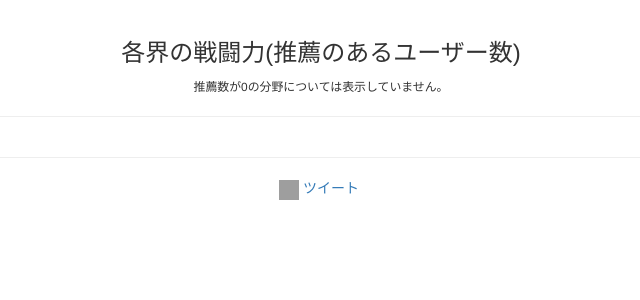
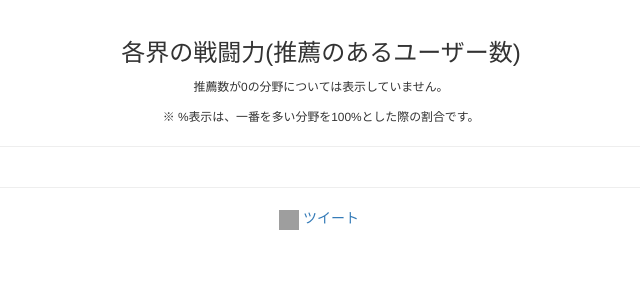
Before and after one commit to nakazye/ProgrammerProfile, a Django app: page /stats/ in a window 1280 px wide. Shown: the part 52-352 px from the top of the page, without its empty margins (319-959 px from the left). Run offline with Django 3.2, Linux system fonts and the light colour scheme; parts of the project's set-up code (start-up, migrations or seed data) failed here and were passed over; some libraries are stand-ins or nearby versions; grey boxes are pictures that could not be loaded.

Commit message:
add notice

```diff
--- a/ProgrammerProfile/templates/stats.html
+++ b/ProgrammerProfile/templates/stats.html
@@ -18,7 +18,8 @@
         <div class="col-md-12">
             <div class="text-center">
                 <h3>各界の戦闘力(推薦のあるユーザー数)</h3>
-                <small>推薦数が0の分野については表示していません。</small>
+                <p><small>推薦数が0の分野については表示していません。</small></p>
+                <p><small>※ %表示は、一番を多い分野を100%とした際の割合です。</small></p>
             </div>
 
             <hr />
```
